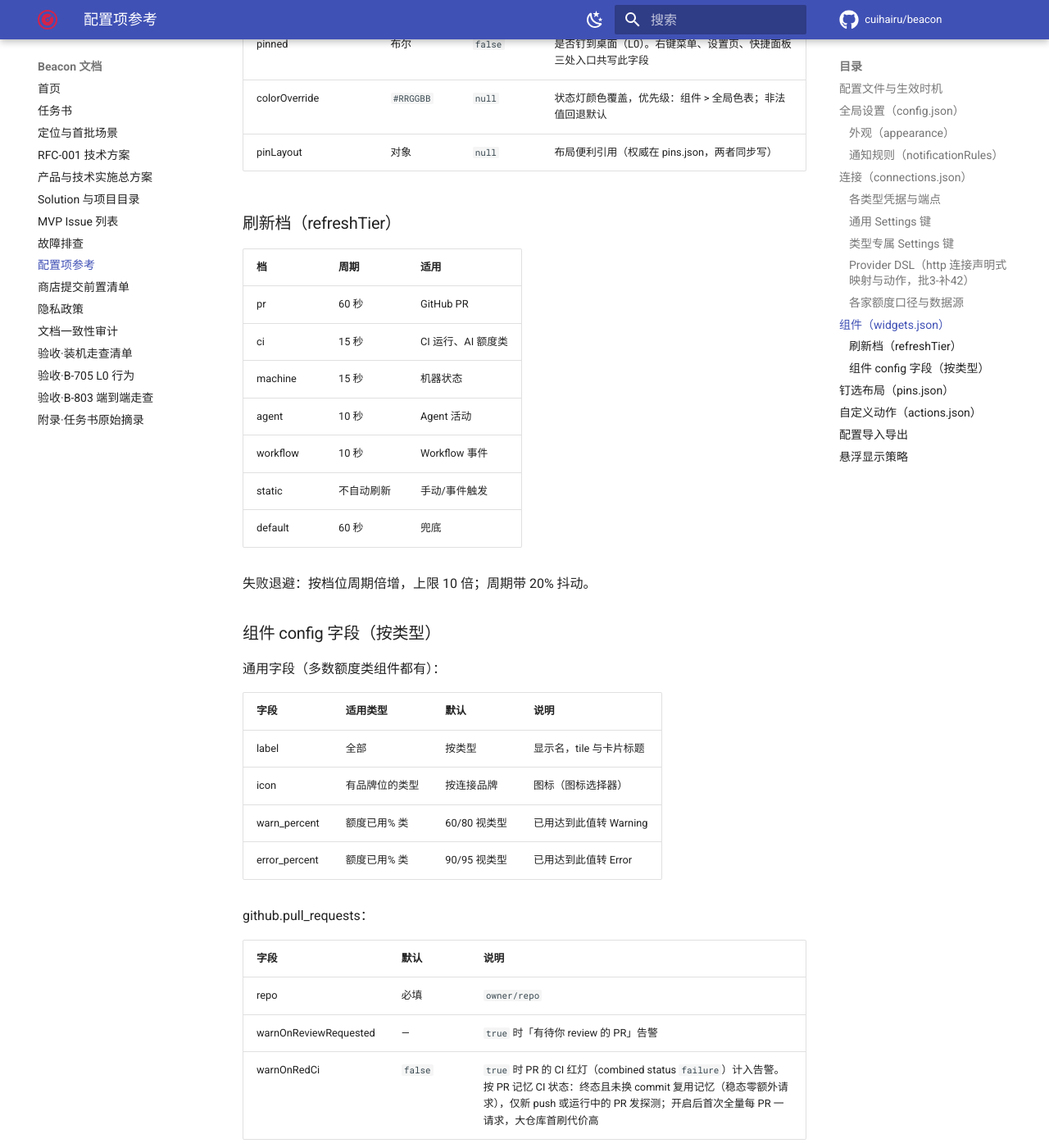
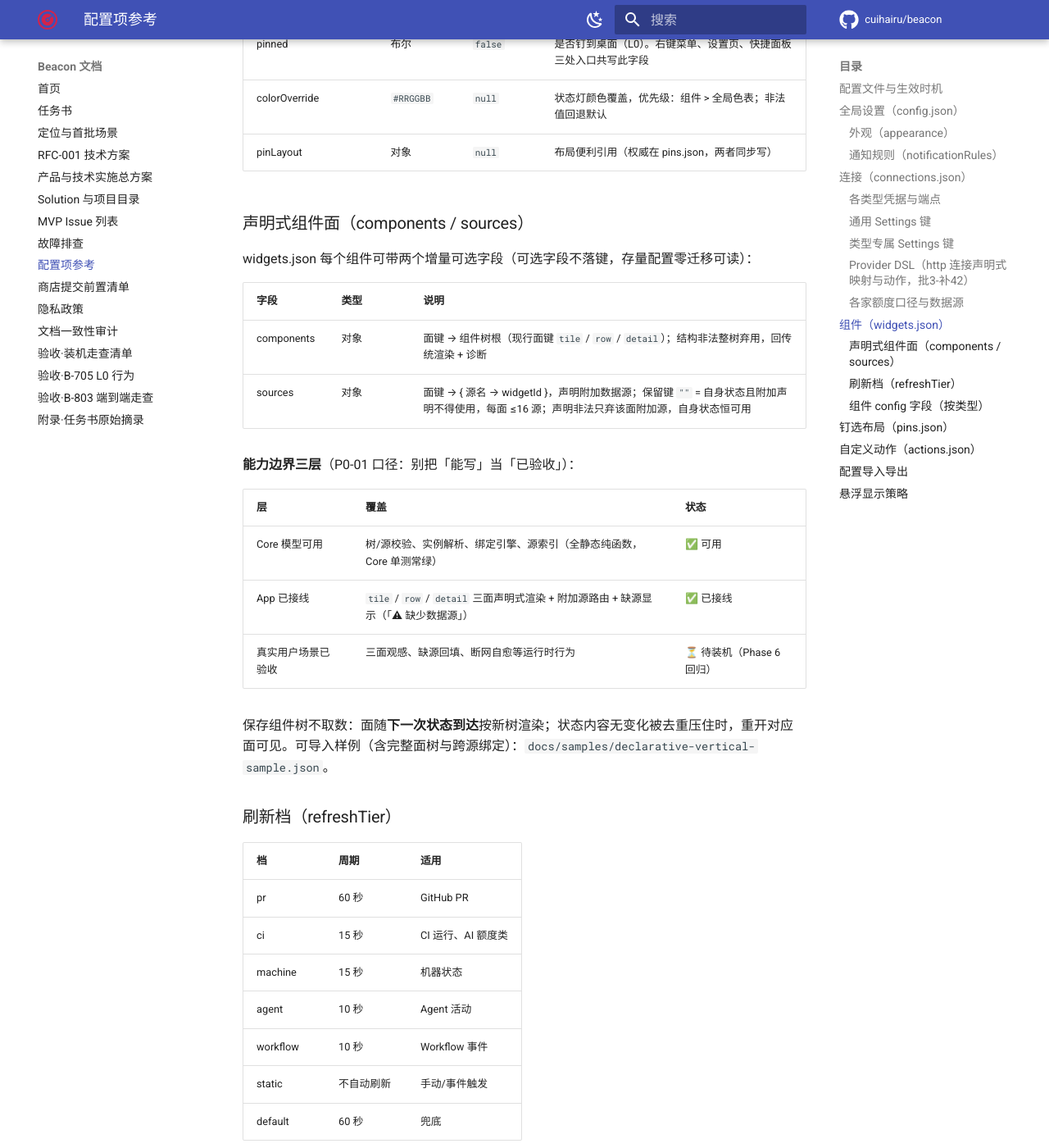
Before and after one commit to cuihairu/beacon, an MkDocs documentation site: the page built from docs/configuration.md, in a window 1280 px wide and 1400 px high, scrolled down 13663 px. Shown: the whole window at 82% size. Built offline with MkDocs 1.6.1 and Material for MkDocs 9.7.7, drawn with Linux system fonts in a browser that asks for light colours; comment, search, counter and statistics services are not loaded.

```diff
--- a/docs/configuration.md
+++ b/docs/configuration.md
@@ -213,6 +213,25 @@ actions:                          # 可选：声明动作（进详情页动作
 | colorOverride | `#RRGGBB` | `null` | 状态灯颜色覆盖，优先级：组件 > 全局色表；非法值回退默认 |
 | pinLayout | 对象 | `null` | 布局便利引用（权威在 pins.json，两者同步写） |
 
+### 声明式组件面（components / sources）
+
+widgets.json 每个组件可带两个增量可选字段（可选字段不落键，存量配置零迁移可读）：
+
+| 字段 | 类型 | 说明 |
+|---|---|---|
+| components | 对象 | 面键 → 组件树根（现行面键 `tile` / `row` / `detail`）；结构非法整树弃用，回传统渲染 + 诊断 |
+| sources | 对象 | 面键 → { 源名 → widgetId }，声明附加数据源；保留键 `""` = 自身状态且附加声明不得使用，每面 ≤16 源；声明非法只弃该面附加源，自身状态恒可用 |
+
+**能力边界三层**（P0-01 口径：别把「能写」当「已验收」）：
+
+| 层 | 覆盖 | 状态 |
+|---|---|---|
+| Core 模型可用 | 树/源校验、实例解析、绑定引擎、源索引（全静态纯函数，Core 单测常绿） | ✅ 可用 |
+| App 已接线 | `tile` / `row` / `detail` 三面声明式渲染 + 附加源路由 + 缺源显示（「⚠ 缺少数据源」） | ✅ 已接线 |
+| 真实用户场景已验收 | 三面观感、缺源回填、断网自愈等运行时行为 | ⏳ 待装机（Phase 6 回归） |
+
+保存组件树不取数：面随**下一次状态到达**按新树渲染；状态内容无变化被去重压住时，重开对应面可见。可导入样例（含完整面树与跨源绑定）：`docs/samples/declarative-vertical-sample.json`。
+
 ### 刷新档（refreshTier）
 
 | 档 | 周期 | 适用 |
```
Also changed, not shown: docs/configuration.en.md (+19 -0 lines), docs/design/redesign-2026-10-16-契约.en.md (+15 -0 lines), docs/design/redesign-2026-10-16-契约.md (+15 -0 lines), 1 other file.
